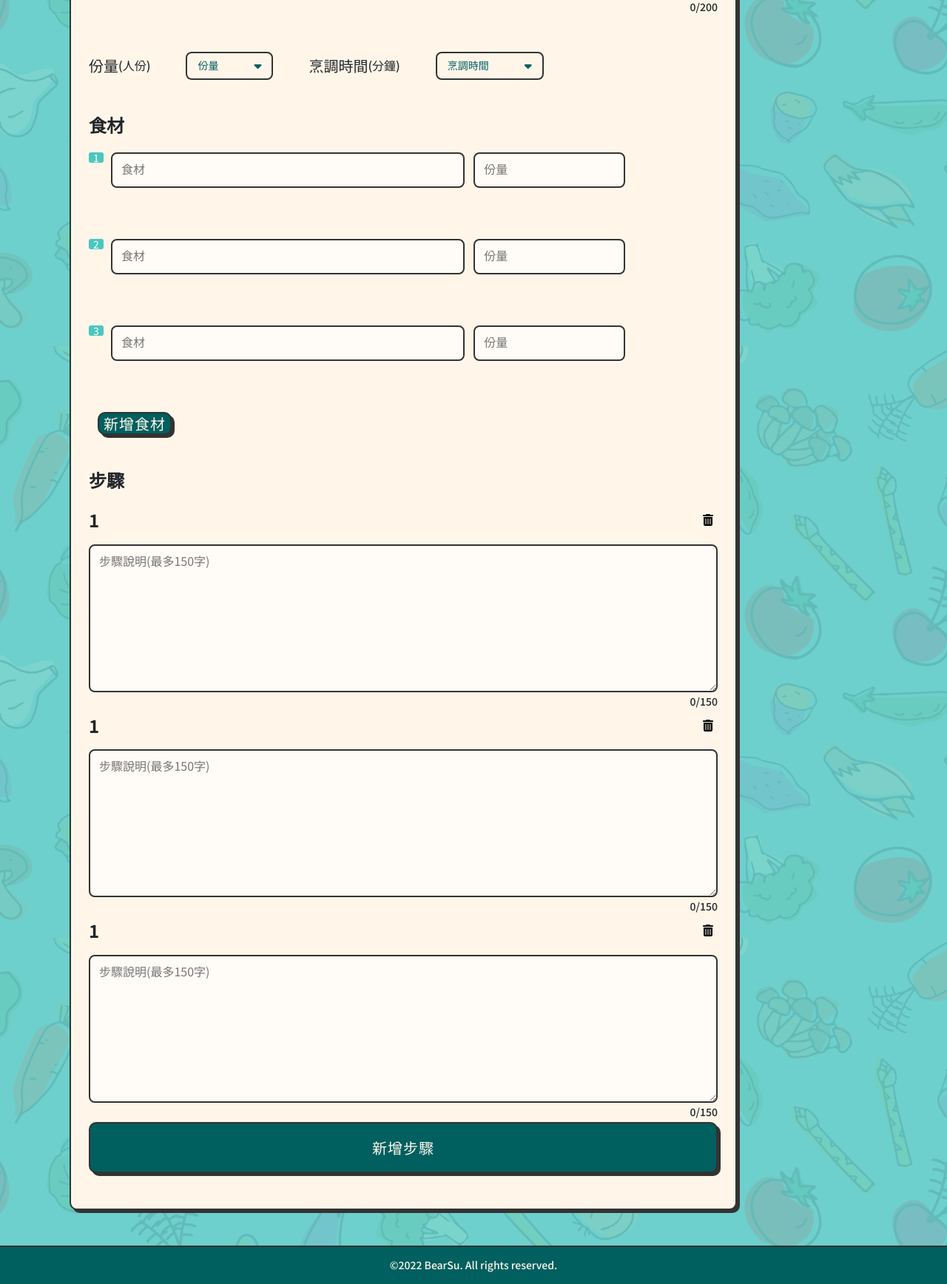
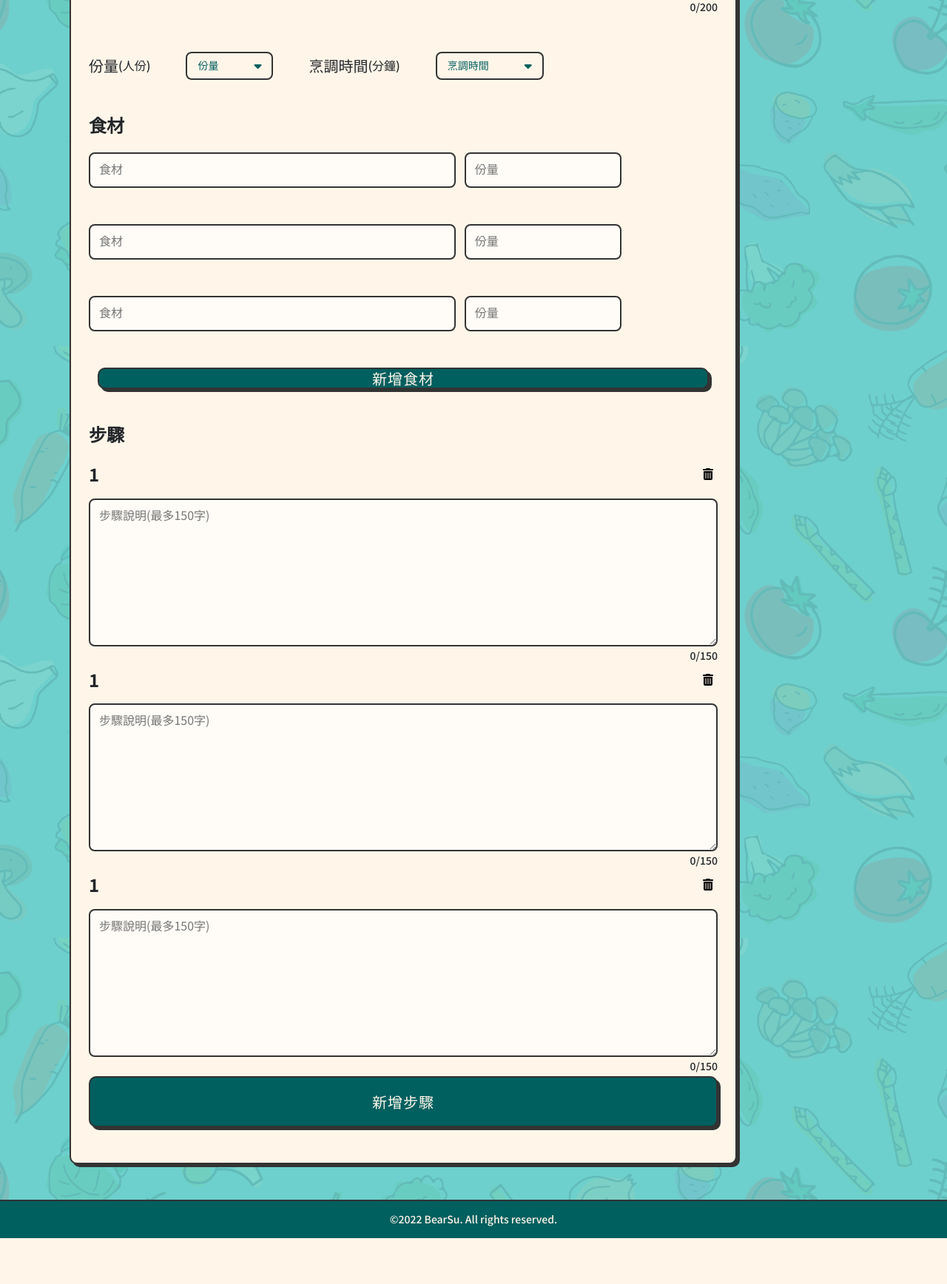
Before and after one commit to lem0602/bearsu, a PHP site: page /write_recipes.php in a window 1280 px wide. Shown: the part 1132-2868 px from the top of the page at 74% size. After the commit the page ends 2806 px from the top, so only its background shows below. Run offline with PHP 8.4, Linux system fonts and the light colour scheme; data comes from the database, SQL or seed files in the repository; data that the repository does not hold is empty.

Commit message:
[ update ] php

```diff
--- a/css/write_recipes.css
+++ b/css/write_recipes.css
@@ -353,36 +353,7 @@ button {
     margin-bottom: 24px;
 }
 
-/* list holder   */
-.listHolder li {
-    counter-increment: step-counter;
-    overflow: hidden;
-    padding: 0 0 20px 30px;
-    position: relative;
-}
 
-.listHolder li:before {
-    content: counter(step-counter);
-    background: #4ac7be;
-    color: #fff;
-    font-size: 14px;
-    padding: 0px 6px;
-    border-radius: 3px;
-    position: absolute;
-    top: 0;
-    left: 0;
-}
-
-.listHolder .listName {
-    float: left;
-}
-
-.listHolder .btn-icon {
-    float: right;
-    margin: 0 0 0 20px;
-}
-
-/* ------------------- */
 
 .text-addIngredients {
     width: 100%;
@@ -462,9 +433,8 @@ button {
     margin-bottom: 14px;
 }
 
-.step .header h2{
-    counter-reset: chapter 99 section -1 money 200000000 nobody
-
+.step .header h2 {
+    counter-reset: chapter 99 section -1 money 200000000 nobody;
 }
 
 .step button {
--- a/recipe_detail.php
+++ b/recipe_detail.php
@@ -162,7 +162,7 @@ $irows = $pdo->query($ingredients)->fetchAll();
                     <div class="content">
                         <div class="img-text-box">
                             <div class="author-img">
-                                <img src="./images/mug_shot_04.png" alt="" />
+                                <img src="./images/mascot_12.png" alt="" />
                             </div>
                             <div class="textareabox">
                                 <textarea placeholder="加入討論(最多可輸入100字)" rows="3" maxlength="100" class="editdetail" id="detail2"></textarea>
@@ -177,9 +177,9 @@ $irows = $pdo->query($ingredients)->fetchAll();
                     </div>
                     <div class="message">
                         <div class="message-author-img">
-                            <img src="./images/mug_shot_04.png" alt="" />
+                            <img src="./images/mug_shot_01.png" alt="" />
                         </div>
-                        <p>發表留言發表留言發表留言發表留言發表留言發表留言</p>
+                        <p>試著做讚讚讚</p>
                     </div>
                 </div>
             </section>
--- a/write_recipes.php
+++ b/write_recipes.php
@@ -184,7 +184,8 @@ if ($totalRows > 0) {
                                         <div class="row allDetail-box">
                                             <!-- list holder -->
                                             <div class="listHolder">
-                                                <ul class="list">
+                                                <ul class="list" id="listHolder">
+
                                                     <li class="row listHolderLi">
                                                         <div class="detail-box col-7 col-md-7 p-0">
                                                             <textarea placeholder="食材" rows="5" maxlength="200" class="text-addIngredients" id="addIngredients-detail"></textarea>
@@ -211,14 +212,13 @@ if ($totalRows > 0) {
                                                             <textarea placeholder="份量" rows="5" maxlength="200" class="text-addIngredients" id="addIngredients-detail"></textarea>
                                                         </div>
                                                     </li>
-
                                                 </ul>
                                             </div>
                                             <!-- form holder -->
                                             <div class="formHolder">
-                                                <button type="button" id="addBtn" class="darkbutton">
+                                                <a type="button" id="addBtn" class="darkbutton">
                                                     <h3 class="addIng">新增食材</h3>
-                                                </button>
+                                                </a>
                                             </div>
                                         </div>
                                     </div>
@@ -288,7 +288,7 @@ if ($totalRows > 0) {
 </section>
 
 <?php include __DIR__ . '/kc_parts/scripts.php'; ?>
-<!-- 自數偵測 -->
+<!-- 自數偵測字數-->
 <script>
     //封裝一個限制字數方法
     var checkStrLengths = function(str, maxLength) {
@@ -355,19 +355,7 @@ if ($totalRows > 0) {
         });
     }
 </script>
+
 <!-- add the new list -->
-<script>
-    const divList = document.querySelector('.step-box');
-
-    const addInput = document.querySelector('#addInput');
-    const addBtn = document.querySelector('#addBtn');
-
-    addBtn.addEventListener('click', () => {
-        const ul = divList.querySelector('ul');
-        const li = document.createElement('li');
-        console.log("li", li);
-        ul.appendChild(li);
-    });
-</script>
-
+<script type="text/javascript" src="js/add_list.js"></script>
 <?php include __DIR__ . '/kc_parts/html-foot.php'; ?>
```
Also changed, not shown: css/recipe_detail.css (+8 -0 lines).
